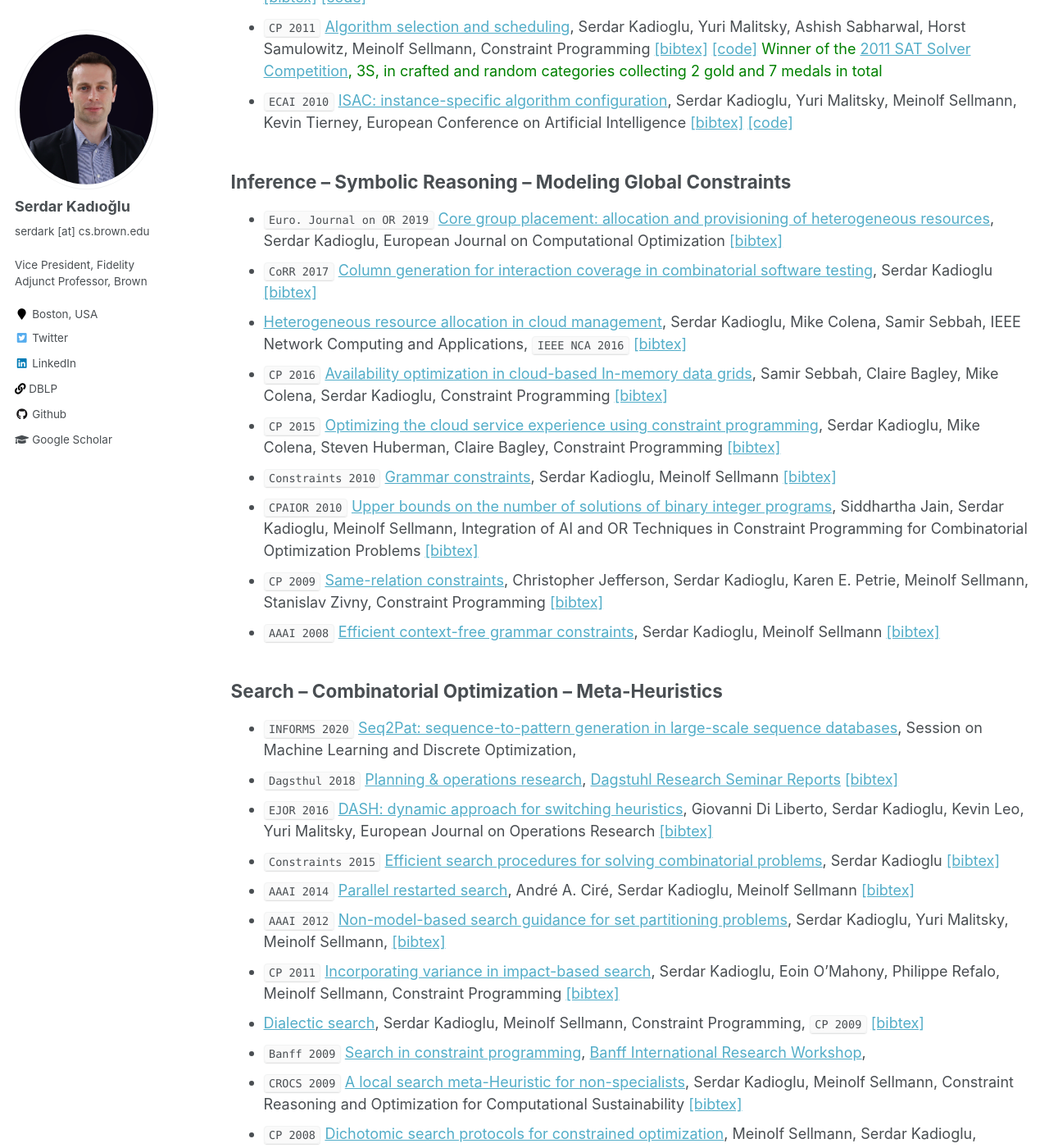
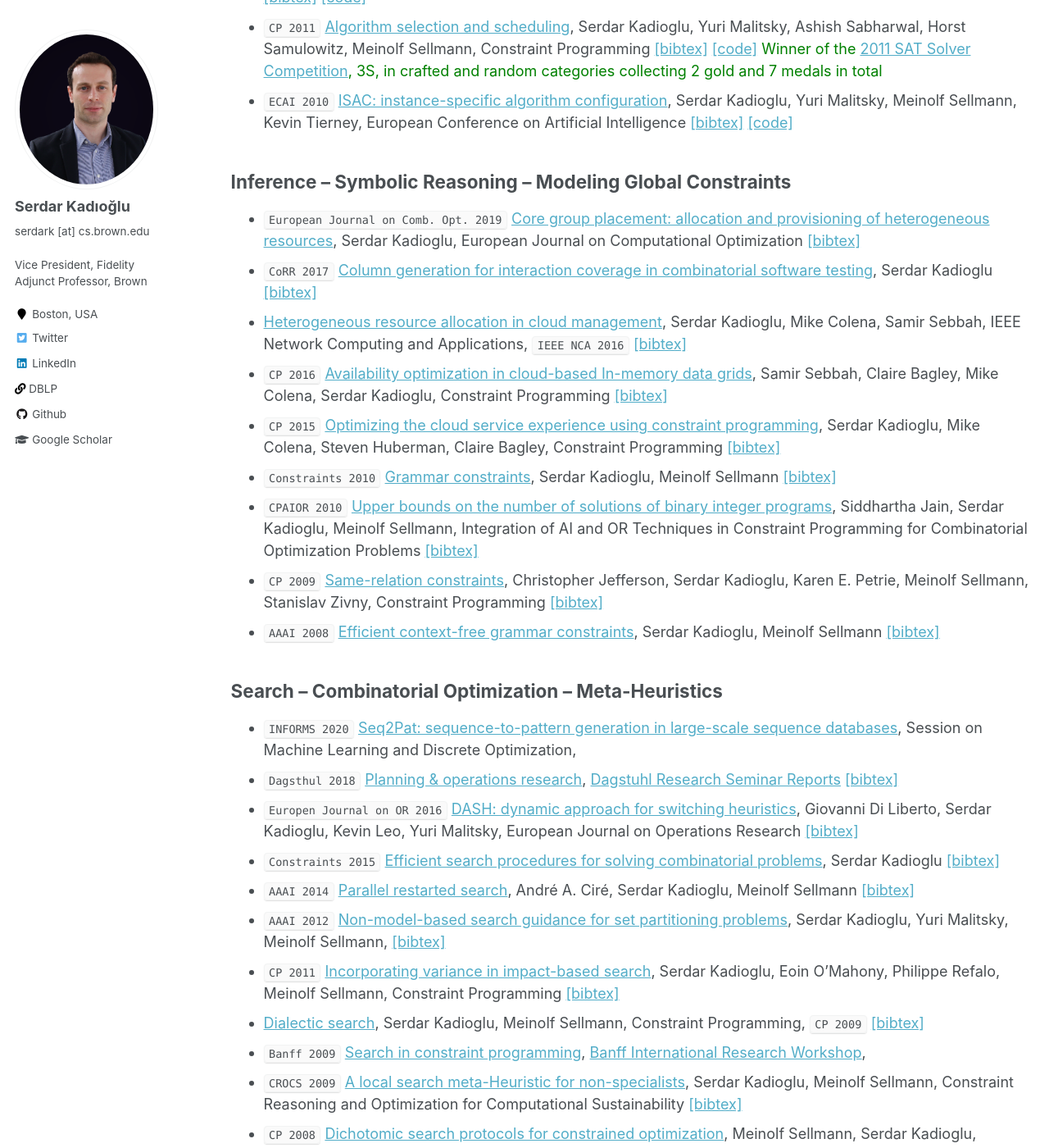
Before and after one commit to skadio/skadio.github.io, a Jekyll site: the page built from _pages/publications.md, in a window 1280 px wide and 1400 px high, scrolled down 1244 px. Shown: the whole window at 82% size. Built offline with Jekyll 4.4.1, drawn with Linux system fonts in a browser that asks for light colours.

Commit message:
Update publications.md

```diff
--- a/_pages/publications.md
+++ b/_pages/publications.md
@@ -30,7 +30,7 @@ author_profile: true
 
 
 ## Inference – Symbolic Reasoning – Modeling Global Constraints
-* `Euro. Journal on OR 2019` [Core group placement: allocation and provisioning of heterogeneous resources](https://link.springer.com/article/10.1007/s13675-018-0095-9), Serdar Kadioglu, European Journal on Computational Optimization [[bibtex]](https://dblp.org/rec/journals/ejco/Kadioglu19.html?view=bibtex)
+* `European Journal on Comb. Opt. 2019` [Core group placement: allocation and provisioning of heterogeneous resources](https://link.springer.com/article/10.1007/s13675-018-0095-9), Serdar Kadioglu, European Journal on Computational Optimization [[bibtex]](https://dblp.org/rec/journals/ejco/Kadioglu19.html?view=bibtex)
 * `CoRR 2017` [Column generation for interaction coverage in combinatorial software testing](https://arxiv.org/abs/1712.07081), Serdar Kadioglu [[bibtex]](https://dblp.org/rec/journals/corr/abs-1712-07081.html?view=bibtex)
 * [Heterogeneous resource allocation in cloud management](http://ieeexplore.ieee.org/document/7778589/), Serdar Kadioglu, Mike Colena, Samir Sebbah, IEEE Network Computing and Applications, `IEEE NCA 2016` [[bibtex]](http://dblp.uni-trier.de/rec/bibtex/conf/nca/KadiogluCS16)
 *  `CP 2016` [Availability optimization in cloud-based In-memory data grids](http://link.springer.com/chapter/10.1007%2F978-3-319-44953-1_42), Samir Sebbah, Claire Bagley, Mike Colena, Serdar Kadioglu, Constraint Programming [[bibtex]](http://dblp.uni-trier.de/rec/bibtex/conf/cp/SebbahBCK16)
@@ -44,7 +44,7 @@ author_profile: true
 ## Search – Combinatorial Optimization – Meta-Heuristics
 * `INFORMS 2020` [Seq2Pat: sequence-to-pattern generation in large-scale sequence databases](http://meetings2.informs.org/wordpress/annual2020/), Session on Machine Learning and Discrete Optimization,
 * `Dagsthul 2018` [Planning & operations research](https://drops.dagstuhl.de/opus/volltexte/2018/9289/pdf/dagrep_v008_i002_p026_18071.pdf), [Dagstuhl Research Seminar Reports](https://www.dagstuhl.de/en/program/calendar/motivationstext/?semnr=18071) [[bibtex]](https://dblp.org/rec/journals/dagstuhl-reports/BeckMRH18.html?view=bibtex)
-* `EJOR 2016` [DASH: dynamic approach for switching heuristics](http://link.springer.com/article/10.1007%2Fs10601-015-9211-0), Giovanni Di Liberto, Serdar Kadioglu, Kevin Leo, Yuri Malitsky, European Journal on Operations Research [[bibtex]](http://dblp.uni-trier.de/rec/bibtex/journals/eor/LibertoKLM16)
+* `Europen Journal on OR 2016` [DASH: dynamic approach for switching heuristics](http://link.springer.com/article/10.1007%2Fs10601-015-9211-0), Giovanni Di Liberto, Serdar Kadioglu, Kevin Leo, Yuri Malitsky, European Journal on Operations Research [[bibtex]](http://dblp.uni-trier.de/rec/bibtex/journals/eor/LibertoKLM16)
 * `Constraints 2015` [Efficient search procedures for solving combinatorial problems](http://link.springer.com/article/10.1007%2Fs10601-015-9211-0), Serdar Kadioglu [[bibtex]](http://dblp.uni-trier.de/rec/bibtex/journals/constraints/Kadioglu15)
 * `AAAI 2014` [Parallel restarted search](https://www.aaai.org/ocs/index.php/AAAI/AAAI14/paper/viewFile/8597/8509), André A. Ciré, Serdar Kadioglu, Meinolf Sellmann [[bibtex]](http://dblp.uni-trier.de/rec/bibtex/conf/aaai/CireKS14)
 * `AAAI 2012` [Non-model-based search guidance for set partitioning problems](http://www.aaai.org/ocs/index.php/AAAI/AAAI12/paper/view/5082), Serdar Kadioglu, Yuri Malitsky, Meinolf Sellmann,  [[bibtex]](http://dblp.uni-trier.de/rec/bibtex/conf/aaai/KadiogluMS12)
```
